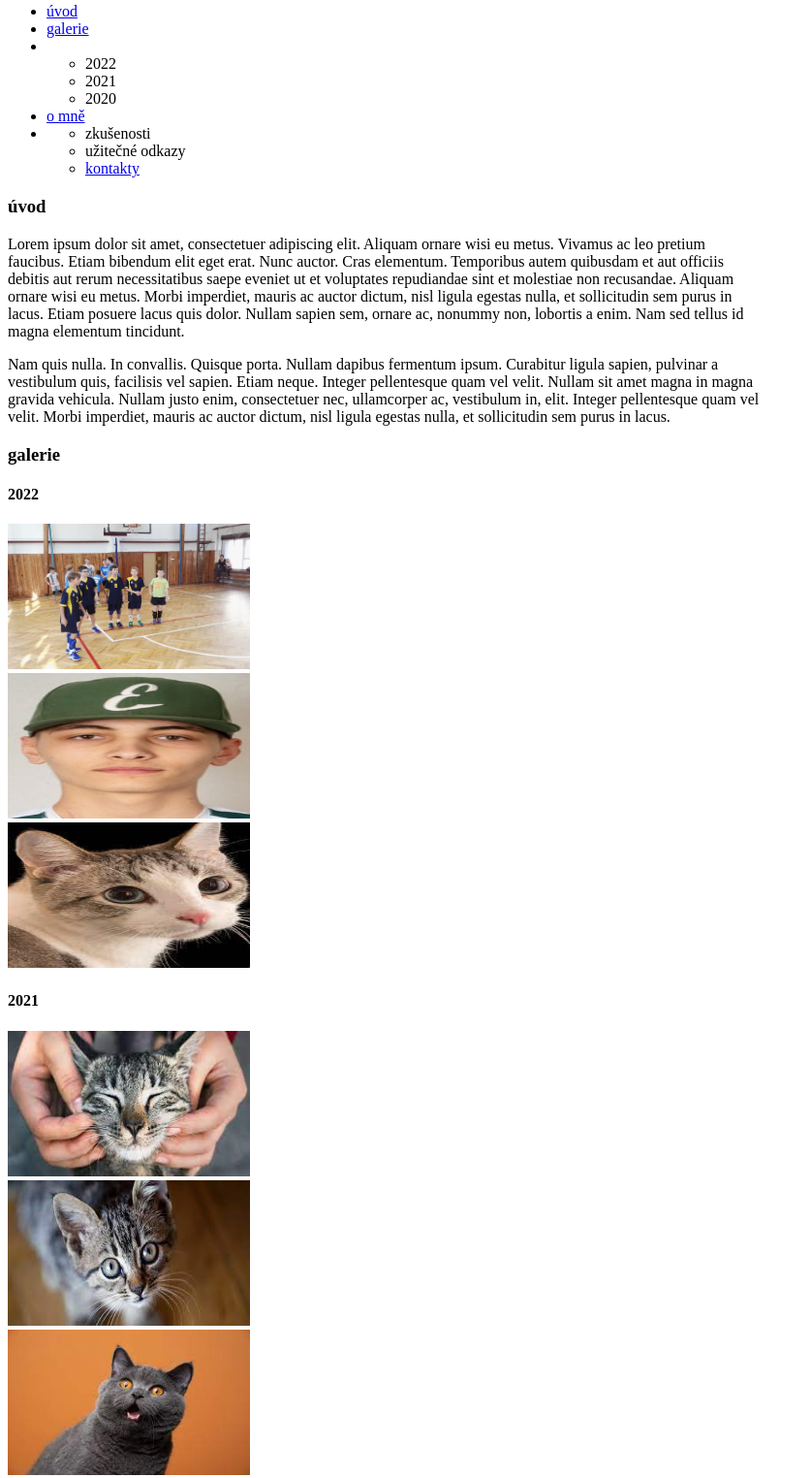
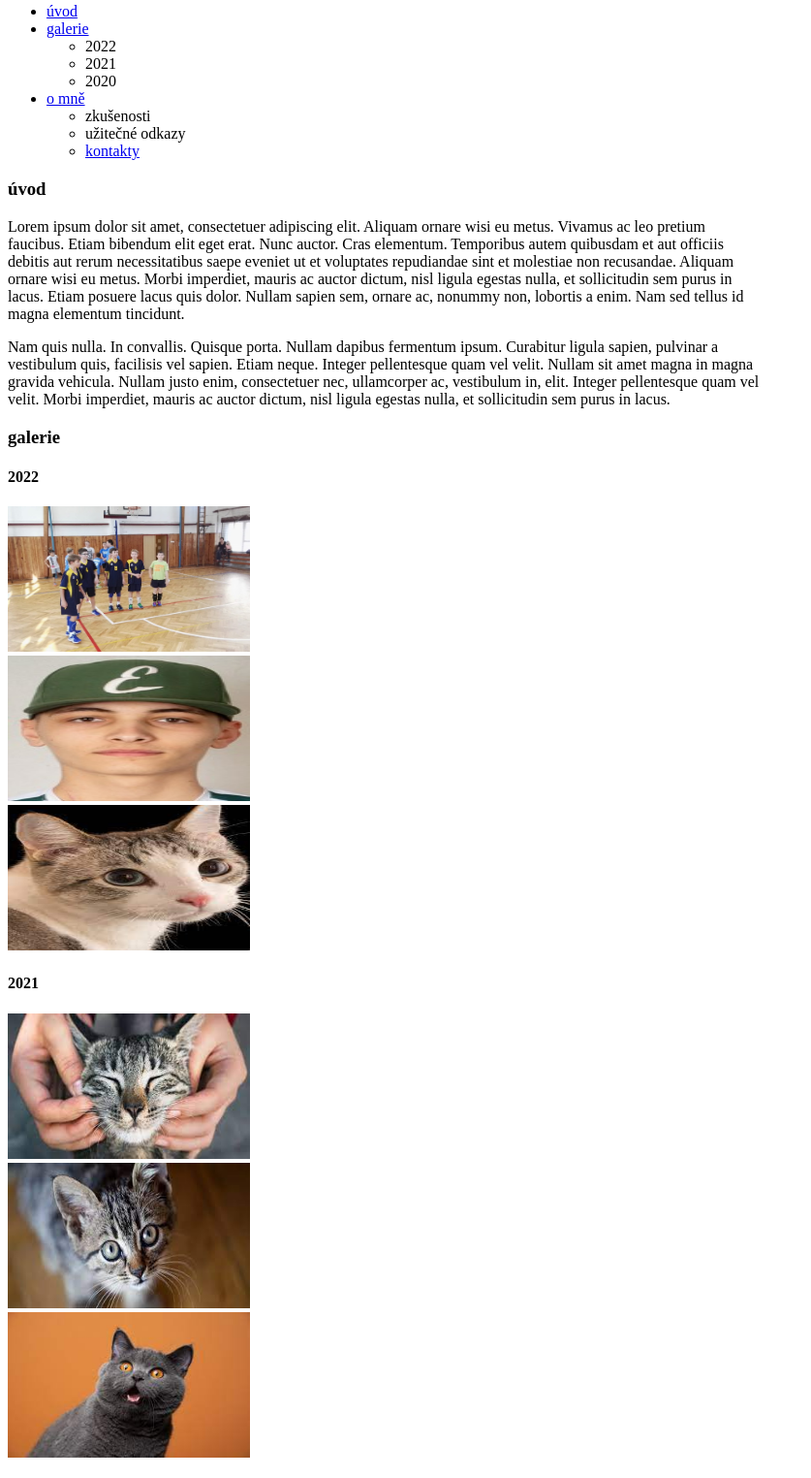
Before and after one commit to dansuchomel/danweb, a plain HTML site: page index.html in a window 1280 px wide. Shown: the part 56-1580 px from the top of the page at 97% size, without its empty margins (0-837 px from the left). Drawn offline with Linux system fonts and the light colour scheme.

Commit message:
oprava seznamu menu

```diff
--- a/index.html
+++ b/index.html
@@ -10,18 +10,20 @@
    <h3>menu</h3>
     <ul> <!-- menu/úvod -->
         <li><a href="#C1">úvod</a></li>
-        <li><a href="#C2">galerie</a></li>
-        <li></li><ul>
+        <li><a href="#C2">galerie</a>
+        <ul>
             <li>2022</li>
             <li>2021</li>
             <li>2020</li>
         </ul>
-        <li><a href="#C3">o mně</a></li>
-        <li><ul></li>
+        </li>
+     <li><a href="#C3">o mně</a>
+        <ul>
             <li>zkušenosti</li>
             <li>užitečné odkazy</li>
             <li><a href="#C4">kontakty</a></li>
         </ul>
+    </li>
     </ul>
     <!-- dva odstavce textu -->
     <h3 id="C1">úvod</h3>
@@ -32,28 +34,28 @@
 <!-- galerie --> <!-- bookmark id -->
 <h3 id="C2">galerie</h3>
 <h4>2022</h4>
-<img src="pr2-IMG-20171015-132429-scaled-1070x720.jpg" alt="štěpán" height="150" width="250"> <br />
-<img src="11818.png" alt="štěpán" height="150" width="250"> <br />
+<img src="pr2-IMG-20171015-132429-scaled-1070x720.jpg" alt="štěpán" height="150" width="250"> <br >
+<img src="11818.png" alt="štěpán" height="150" width="250"> <br>
 <img src="ind.jpg" alt="štěpán" height="150" width="250">
 <h4>2021</h4>
-<img src="index.jpg" alt="štěpán" height="150" width="250"><br />
-<img src="kočka1.jpg" alt="štěpán" height="150" width="250"><br />
+<img src="index.jpg" alt="štěpán" height="150" width="250"><br>
+<img src="kočka1.jpg" alt="štěpán" height="150" width="250"><br>
 <img src="kočka2.jpg" alt="štěpán" height="150" width="250">
 <h4>2020</h4>
-<img src="kočka3.jpg" alt="štěpán" height="150" width="250"><br />
-<img src="kočka4.jpg" alt="štěpán" height="150" width="250"><br />
-<img src="cursed kočka.jpg" alt="štěpán" height="150" width="250">
+<img src="kočka3.jpg" alt="štěpán" height="150" width="250"><br>
+<img src="kočka4.jpg" alt="štěpán" height="150" width="250"><br>
+<img src="pes.jpg" alt="štěpán" height="150" width="250">
 
 <h3 id="C3">o mně</h3>
 
 <h4>zkušenosti</h4>
-<p>Fusce wisi. Morbi scelerisque luctus velit. Aliquam ornare wisi eu metus. Mauris elementum mauris vitae tortor.<br /> Aenean id metus id velit ullamcorper pulvinar. Nulla quis diam. Duis aute irure dolor in reprehenderit in voluptate velit<br /> esse cillum dolore eu fugiat nulla pariatur. Fusce aliquam vestibulum ipsum. Fusce wisi. Aliquam ante.</p>
+<p>Fusce wisi. Morbi scelerisque luctus velit. Aliquam ornare wisi eu metus. Mauris elementum mauris vitae tortor.<br> Aenean id metus id velit ullamcorper pulvinar. Nulla quis diam. Duis aute irure dolor in reprehenderit in voluptate velit<br> esse cillum dolore eu fugiat nulla pariatur. Fusce aliquam vestibulum ipsum. Fusce wisi. Aliquam ante.</p>
 
-<p>Fusce suscipit libero eget elit. Suspendisse sagittis ultrices augue. Pellentesque pretium lectus id turpis. Nunc auctor.<br /> Fusce dui leo, imperdiet in, aliquam sit amet, feugiat eu, orci. Aliquam erat volutpat. Maecenas lorem. Phasellus enim<br /> erat, vestibulum vel, aliquam a, posuere eu, velit. Pellentesque arcu. Aliquam ante. Aliquam erat volutpat. Duis viverra<br /> diam non justo.</p>
+<p>Fusce suscipit libero eget elit. Suspendisse sagittis ultrices augue. Pellentesque pretium lectus id turpis. Nunc auctor.<br> Fusce dui leo, imperdiet in, aliquam sit amet, feugiat eu, orci. Aliquam erat volutpat. Maecenas lorem. Phasellus enim<br> erat, vestibulum vel, aliquam a, posuere eu, velit. Pellentesque arcu. Aliquam ante. Aliquam erat volutpat. Duis viverra<br> diam non justo.</p>
 
 <h4>užitečné odkazy</h4><!-- odkazy -->
-<a href="https://github.com/dansuchomel/danweb.git"target=blank>můj github</a><br>
-<a href="http://www.lorem-ipsum.cz/"target=blank>lorem ipsum</a>
+<a href="https://github.com/dansuchomel/danweb.git" target=blank>můj github</a><br>
+<a href="http://www.lorem-ipsum.cz/" target=blank>lorem ipsum</a>
 <h4 id="C4">kontakty </h4>
  355 676 584 <br>
  petr.novak3425@gmail.com <br>
```
Also changed, not shown: cursed kočka.jpg (deleted), pes.jpg (added).
